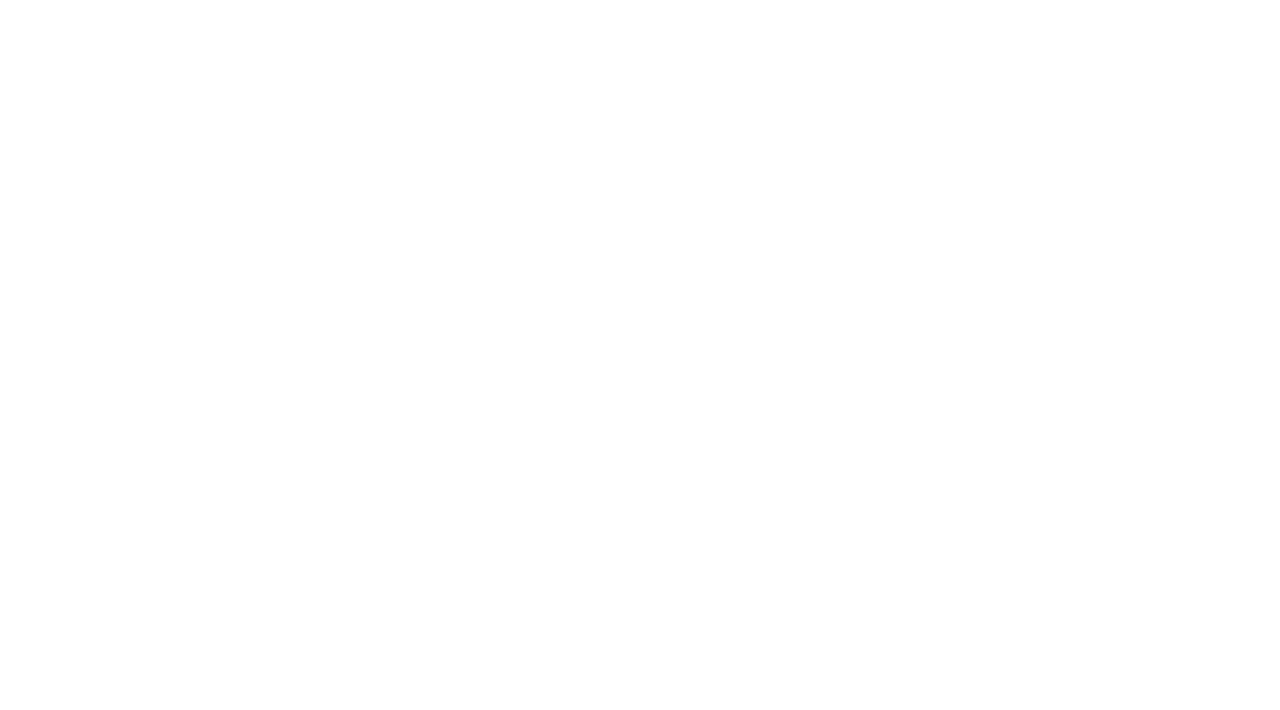
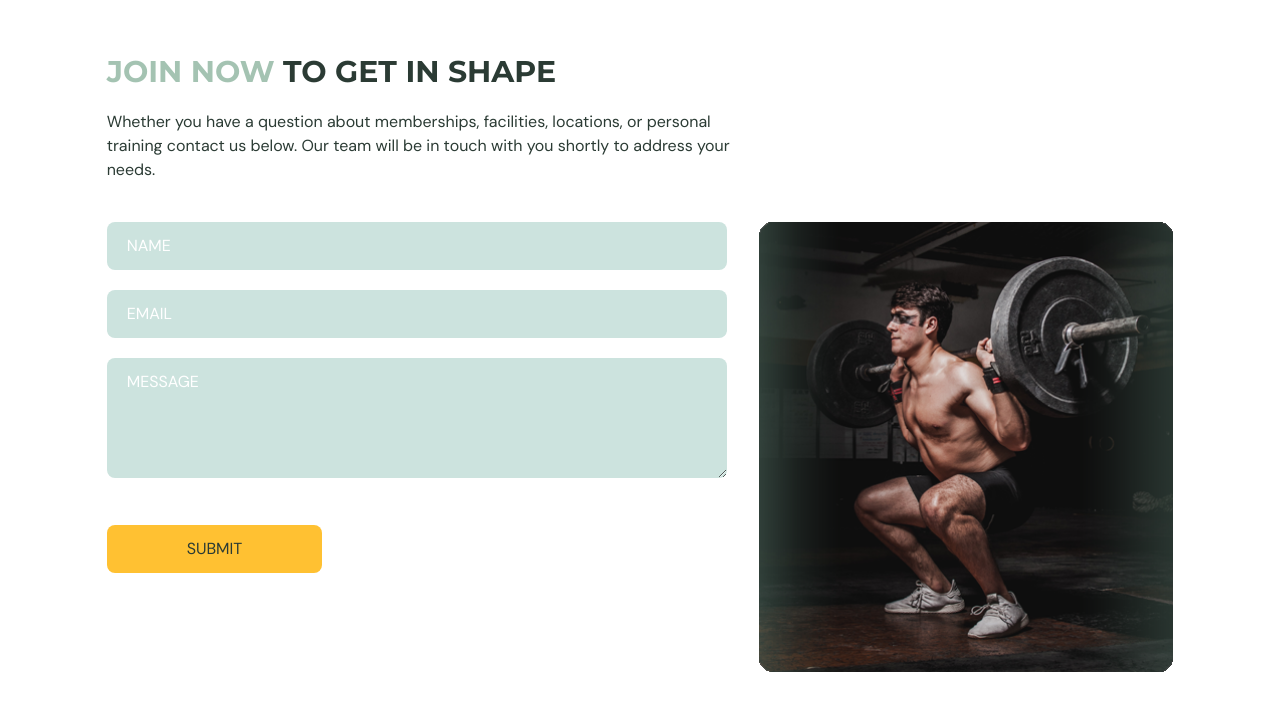
Before and after one commit to chelseaharris137/PulseFitness, a React (Vite) app: page / in a window 1280 px wide. Shown: the part 3176-3886 px from the top of the page. Before the commit the page ends 3134 px from the top, so only its background shows below. Built offline with nearby package versions, Linux system fonts and the light colour scheme.

Commit message:
Add contact scene

```diff
--- a/src/App.tsx
+++ b/src/App.tsx
@@ -1,4 +1,5 @@
 import Benefits from "@/scenes/benefits";
+import ContactUs from "./scenes/contactUs";
 import Home from "@/scenes/home";
 import Navbar from '@/scenes/navbar';
 import OurClasses from "@/scenes/ourClasses";
@@ -34,6 +35,7 @@
       <Home setSelectedPage={setSelectedPage} />
       <Benefits setSelectedPage={setSelectedPage} />
       <OurClasses setSelectedPage={setSelectedPage} />
+      <ContactUs setSelectedPage={setSelectedPage} />
     </div>
   )
 }
--- /dev/null
+++ b/src/scenes/contactUs/index.tsx
@@ -0,0 +1,159 @@
+import { useForm } from "react-hook-form";
+import { SelectedPage } from "@/shared/types";
+import { motion } from "framer-motion";
+import ContactUsPageGraphic from "@/assets/images/ContactUsPageGraphic.png";
+import HText from "@/shared/HText";
+
+type Props = {
+  setSelectedPage: (value: SelectedPage) => void;
+};
+
+const ContactUs = ({ setSelectedPage }: Props) => {
+  const inputStyles = `mb-5 w-full rounded-lg bg-primary-300
+  px-5 py-3 placeholder-white`;
+
+  const {
+    register,
+    trigger,
+    formState: { errors },
+  } = useForm();
+
+  const onSubmit = async (e: any) => {
+    const isValid = await trigger();
+    if (!isValid) {
+      e.preventDefault();
+    }
+  };
+
+  return (
+    <section id="contactus" className="mx-auto w-5/6 pt-24 pb-32">
+      <motion.div
+        onViewportEnter={() => setSelectedPage(SelectedPage.ContactUs)}
+      >
+        {/* HEADER */}
+        <motion.div
+          className="md:w-3/5"
+          initial="hidden"
+          whileInView="visible"
+          viewport={{ once: true, amount: 0.5 }}
+          transition={{ duration: 0.5 }}
+          variants={{
+            hidden: { opacity: 0, x: -50 },
+            visible: { opacity: 1, x: 0 },
+          }}
+        >
+          <HText>
+            <span className="text-primary-500">JOIN NOW</span> TO GET IN SHAPE
+          </HText>
+          <p className="my-5">
+            Whether you have a question about memberships, facilities, locations, or personal training contact us below. Our team will be in touch with you shortly to address your needs.
+          </p>
+        </motion.div>
+
+        {/* FORM AND IMAGE */}
+        <div className="mt-10 justify-between gap-8 md:flex">
+          <motion.div
+            className="mt-10 basis-3/5 md:mt-0"
+            initial="hidden"
+            whileInView="visible"
+            viewport={{ once: true, amount: 0.5 }}
+            transition={{ duration: 0.5 }}
+            variants={{
+              hidden: { opacity: 0, y: 50 },
+              visible: { opacity: 1, y: 0 },
+            }}
+          >
+            <form
+              target="_blank"
+              onSubmit={onSubmit}
+              action="https://formsubmit.co/f25d038d2cac34bda5a3372b2c73e5cf"
+              method="POST"
+            >
+              <input
+                className={inputStyles}
+                type="text"
+                placeholder="NAME"
+                {...register("name", {
+                  required: true,
+                  maxLength: 100,
+                })}
+              />
+              {errors.name && (
+                <p className="mt-1 text-primary-500">
+                  {errors.name.type === "required" && "This field is required."}
+                  {errors.name.type === "maxLength" &&
+                    "Max length is 100 char."}
+                </p>
+              )}
+
+              <input
+                className={inputStyles}
+                type="text"
+                placeholder="EMAIL"
+                {...register("email", {
+                  required: true,
+                  pattern: /^[A-Z0-9._%+-]+@[A-Z0-9.-]+\.[A-Z]{2,}$/i,
+                })}
+              />
+              {errors.email && (
+                <p className="mt-1 text-primary-500">
+                  {errors.email.type === "required" &&
+                    "This field is required."}
+                  {errors.email.type === "pattern" && "Invalid email address."}
+                </p>
+              )}
+
+              <textarea
+                className={inputStyles}
+                placeholder="MESSAGE"
+                rows={4}
+                cols={50}
+                {...register("message", {
+                  required: true,
+                  maxLength: 2000,
+                })}
+              />
+              {errors.message && (
+                <p className="mt-1 text-primary-500">
+                  {errors.message.type === "required" &&
+                    "This field is required."}
+                  {errors.message.type === "maxLength" &&
+                    "Max length is 2000 char."}
+                </p>
+              )}
+
+              <button
+                type="submit"
+                className="mt-5 rounded-lg bg-secondary-500 px-20 py-3 transition duration-500 hover:text-white"
+              >
+                SUBMIT
+              </button>
+            </form>
+          </motion.div>
+
+          <motion.div
+            className="relative mt-16 basis-2/5 md:mt-0"
+            initial="hidden"
+            whileInView="visible"
+            viewport={{ once: true, amount: 0.5 }}
+            transition={{ delay: 0.2, duration: 0.5 }}
+            variants={{
+              hidden: { opacity: 0, y: 50 },
+              visible: { opacity: 1, y: 0 },
+            }}
+          >
+            <div className="w-full before:absolute before:-bottom-20 before:-right-10 before:z-[-1] md:before:content-evolvetext">
+              <img
+                className="w-full"
+                alt="contact-us-page-graphic"
+                src={ContactUsPageGraphic}
+              />
+            </div>
+          </motion.div>
+        </div>
+      </motion.div>
+    </section>
+  );
+};
+
+export default ContactUs;
```
Also changed, not shown: src/assets/images/ContactUsPageGraphic.png (added).
